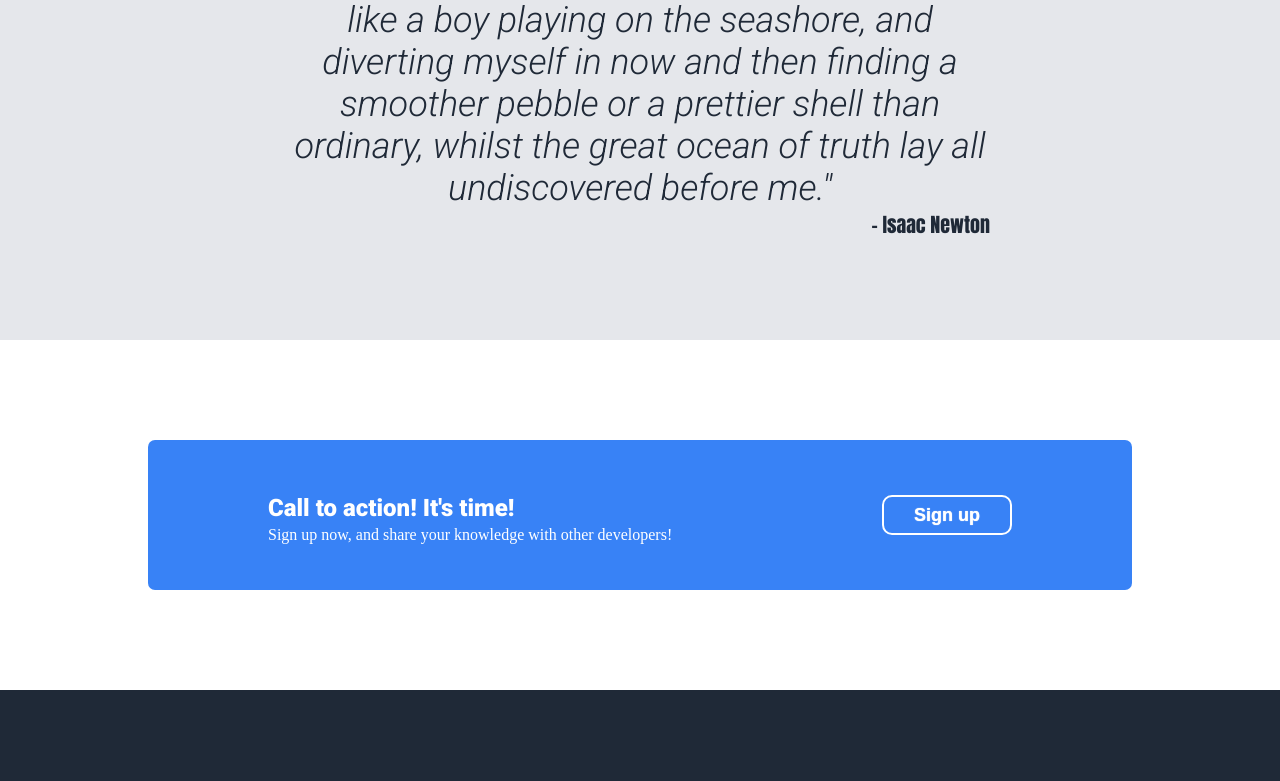
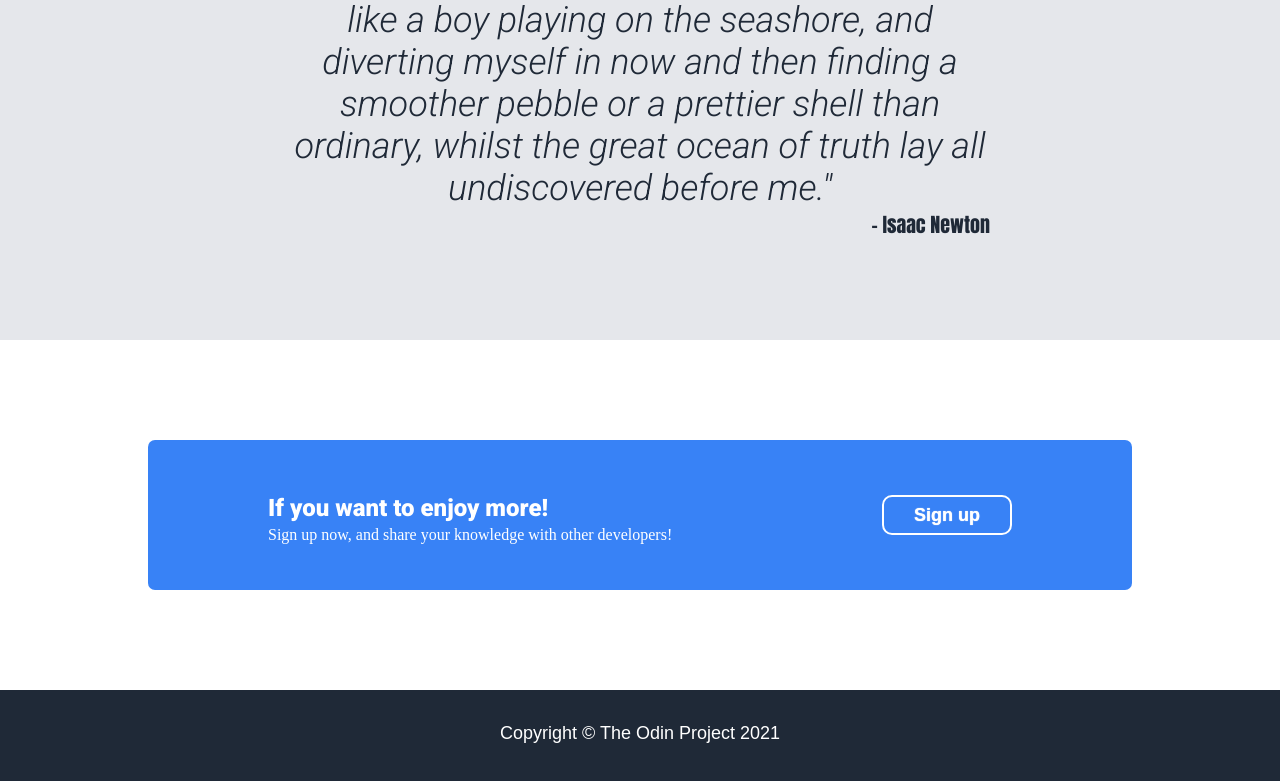
Before and after one commit to MattFLPe/landing-page, a plain HTML site: page index.html in a window 1280 px wide. Shown: the part 1082-1863 px from the top of the page. Before the commit the page ends 1780 px from the top, so only its background shows below. Drawn offline with Linux system fonts and the light colour scheme.

Commit message:
Add footer and styling

```diff
--- a/index.html
+++ b/index.html
@@ -56,13 +56,14 @@
             </div>
             <div class="cta">
                 <div>
-                    <p class="cta-title">Call to action! It's time!<p>
+                    <p class="cta-title">If you want to enjoy more!<p>
                     <p class="cta-text">Sign up now, and share your knowledge with other developers!</p>
                 </div>
                 <button class="cta-button">Sign up</button>
             </div>
         </div>
-
-    <footer class="footer"></footer>
+<footer class="footer">
+    <p>Copyright © The Odin Project 2021</p>
+</footer>
 </body>
 </html>
--- a/style.css
+++ b/style.css
@@ -173,3 +173,12 @@ body {
     font-weight: bold;
     font-size: 18px;
 }
+
+.footer {
+    background: #1F2937;
+    color: white;
+    text-align: center;
+    padding: 15px;
+    font-size: 18px;
+    font-family: Arial, Helvetica, sans-serif;
+}
```
